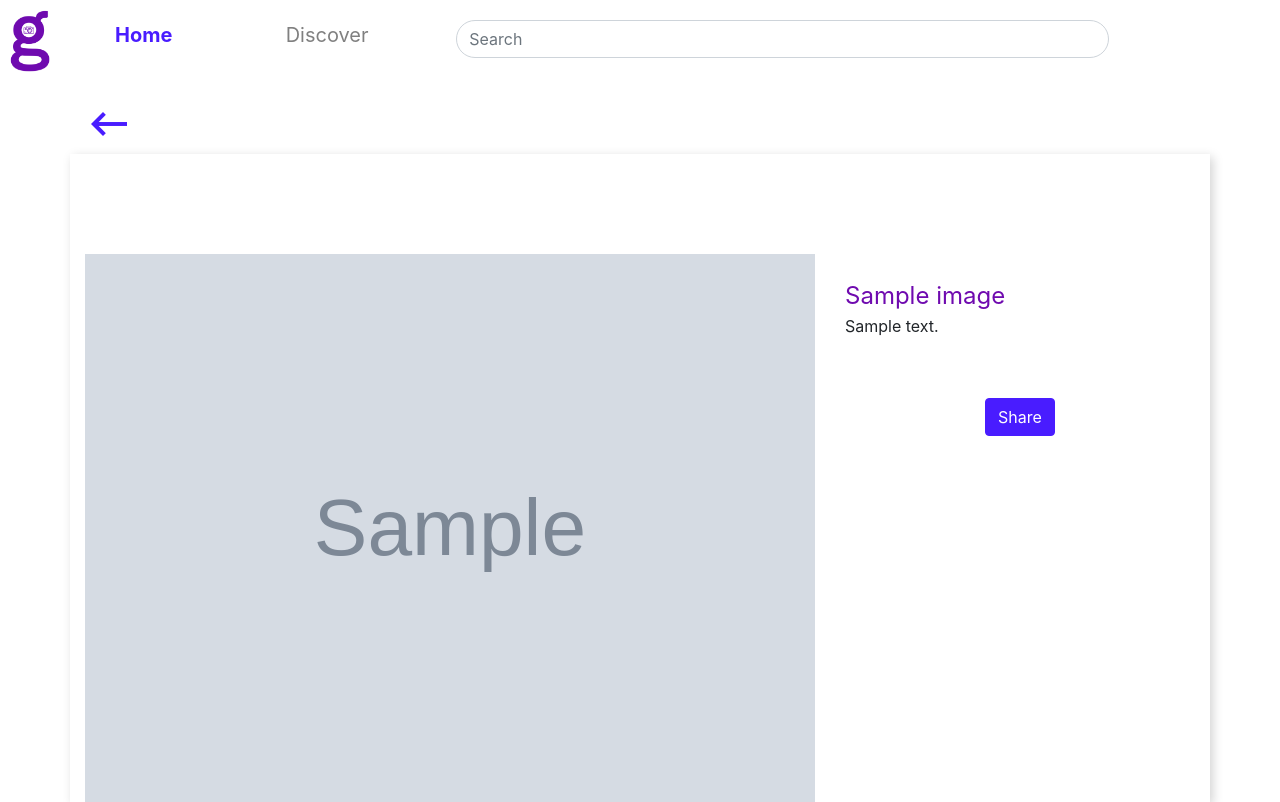
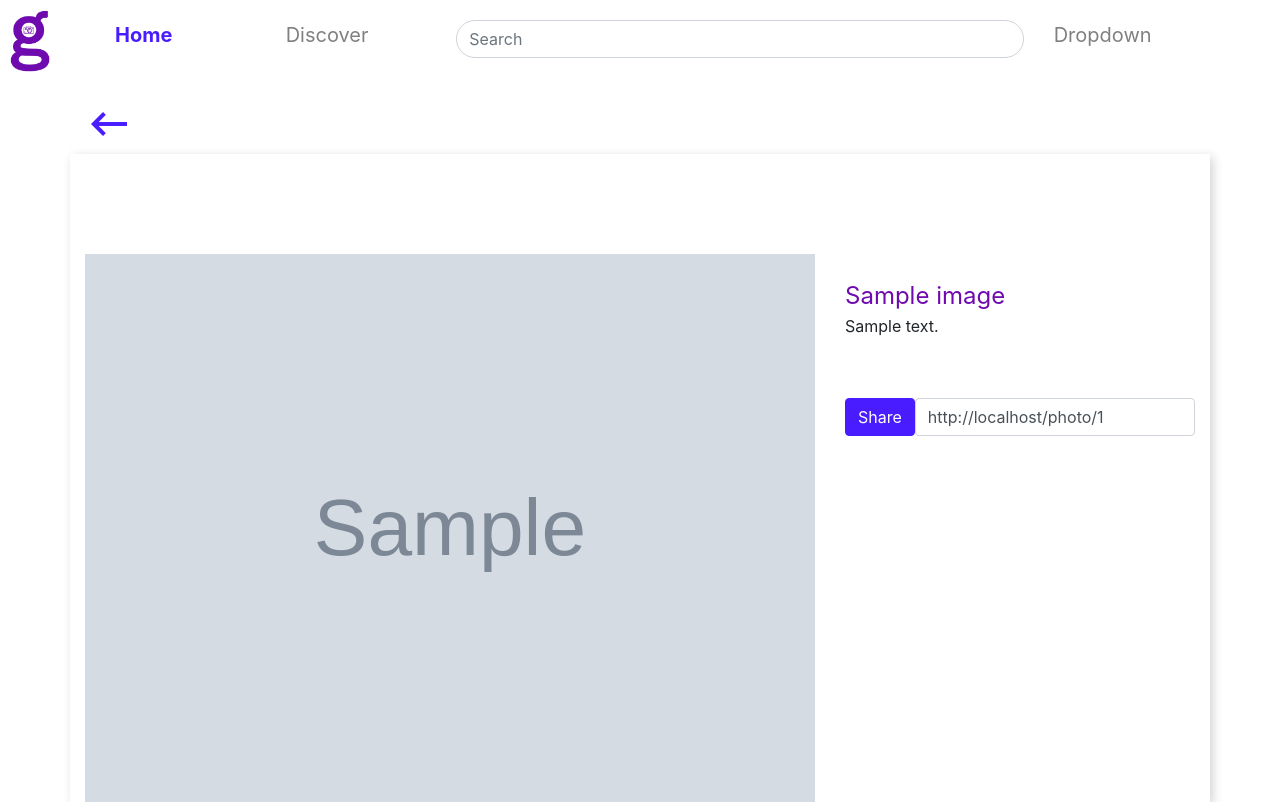
Before and after one commit to GrishonNganga/Galleria, a Django app: page /photo/1 in a window 1280 px wide. Run offline with Django 3.2, Linux system fonts and the light colour scheme; tables that the repository leaves empty hold one stand-in row (values such as "Sample post"); grey boxes marked "Sample" are stand-in pictures; some libraries are stand-ins or nearby versions.

Commit message:
Add copy paste functionality

```diff
--- a/photos/static/js/base.js
+++ b/photos/static/js/base.js
@@ -36,4 +36,14 @@ $(document).ready(()=>{
   })
 
 
+  let share = document.getElementById('share-btn')
+  let copy_text = document.getElementById('copy_text')
+
+  share.addEventListener('click', ()=>{
+    to_copy = share.getAttribute('data-link')
+    copy_text.select()
+    copy_text.setSelectionRange(0, 99999)
+    document.execCommand('copy')
+    console.log(copy_text)
+  })
 })
--- a/photos/templates/header.html
+++ b/photos/templates/header.html
@@ -11,11 +11,13 @@
         <div class="col-2">
             <span class="disco-route">Discover</span>
         </div>
-        <div class="col">
+        <div class="col-7">
             <form action="/search">
                 <input class="form-control search" type="text" id="search" name="image" placeholder="Search" aria-label="Search">
             </form>
-
+        </div>
+        <div class="col">
+            Dropdown
         </div>
     </div>
 
--- a/photos/templates/photo.html
+++ b/photos/templates/photo.html
@@ -28,7 +28,8 @@
             <div class="row">
                 <div class="col">
                     <div class="share-btn">
-                        <button class="btn btn-primary">Share</button>
+                        <button class="btn btn-primary" id="share-btn" tabindex="0" data-trigger="focus" data-toggle="popover" data-link="{{link}}" title="Copied">Share</button>
+                        <input class="form-control" type="text" name="hide-copy" id="copy_text" value="{{link}}">
                     </div>
 
                 </div>
--- a/photos/views.py
+++ b/photos/views.py
@@ -9,7 +9,8 @@ def index(request):
 
 def show_image(request, id):
     image = Image.get_image(id)
-    return render(request, 'photo.html', {'image': image})
+    link=request.build_absolute_uri()
+    return render(request, 'photo.html', {'image': image, 'link': link})
 
 def search(request):
     if 'image' in request.GET and request.GET['image']:
```
